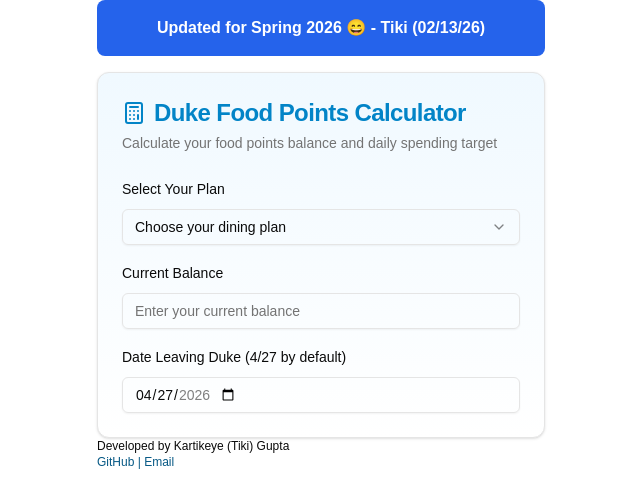
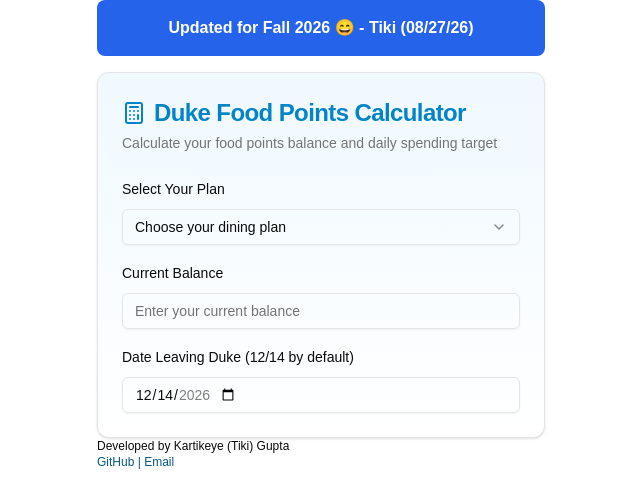
Before and after one commit to kartikeyegupta/foodpoints, a Next.js app: page / in a window 1280 px wide. Shown: the top 504 px of the page, without its empty margins (319-959 px from the left). Built offline with nearby package versions, Linux system fonts and the light colour scheme.

Commit message:
update fall

```diff
--- a/app/page.tsx
+++ b/app/page.tsx
@@ -22,7 +22,7 @@
 export default function FoodPointsCalculator() {
   const [selectedPlan, setSelectedPlan] = useState<keyof typeof PLANS | "">("")
   const [currentBalance, setCurrentBalance] = useState("")
-  const [leavingDate, setLeavingDate] = useState("2026-04-27")
+  const [leavingDate, setLeavingDate] = useState("2026-12-14")
   const [result, setResult] = useState({
     difference: 0,
     dailyTarget: 0,
@@ -41,7 +41,7 @@
     if (!selectedPlan || !currentBalance || !leavingDate) return
 
     const today = new Date()
-    const startDate = new Date('2026-01-05')  // Spring 2026 semester start
+    const startDate = new Date('2026-08-24')  // Fall 2026 semester start
     const endDate = new Date(leavingDate)
     const daysFromStart = Math.floor((today.getTime() - startDate.getTime()) / (1000 * 60 * 60 * 24))
     const totalDays = Math.floor((endDate.getTime() - startDate.getTime()) / (1000 * 60 * 60 * 24))
@@ -95,7 +95,7 @@
   return (
     <>
       <div className="w-full max-w-md mx-auto p-4 bg-blue-600 text-white font-bold rounded-lg mb-4 text-center">
-        Updated for Spring 2026 😄 - Tiki (02/13/26)
+        Updated for Fall 2026 😄 - Tiki (08/27/26)
       </div>
       <Card className="w-full max-w-md mx-auto bg-gradient-to-b from-sky-50 to-white">
         <CardHeader className="space-y-1">
@@ -139,14 +139,14 @@
           </div>
 
           <div className="space-y-2">
-            <Label htmlFor="leavingDate">Date Leaving Duke (4/27 by default)</Label>
+            <Label htmlFor="leavingDate">Date Leaving Duke (12/14 by default)</Label>
             <Input
               id="leavingDate"
               type="date"
-              placeholder="4/27/2026"
+              placeholder="12/14/2026"
               value={leavingDate}
               onChange={(e) => setLeavingDate(e.target.value)}
-              min="2026-01-05"
+              min="2026-08-24"
               max="2026-12-31"
             />
           </div>
--- a/components/ui/points_chart.tsx
+++ b/components/ui/points_chart.tsx
@@ -3,9 +3,9 @@
 import { Table, TableBody, TableCell, TableHead, TableHeader, TableRow } from "@/components/ui/table"
 import { Card, CardContent, CardHeader, CardTitle } from "@/components/ui/card"
 
-// Weekly data points for each plan - Spring 2026 semester (Jan 5 - Apr 27)
+// Weekly data points for each plan - Fall 2026 semester (Aug 24 - Dec 14)
 const WEEKLY_DATA = {
-  "Plan A": [3071.28, 2879.32, 2687.36, 2495.40, 2303.44, 2111.48, 1919.52, 1727.56, 1535.60, 1343.64, 1151.68, 959.72, 767.76, 575.80, 383.84, 191.88, 0.00],
+  "Plan A": [3071.28, 2879.33, 2687.37, 2495.42, 2303.46, 2111.51, 1919.55, 1727.60, 1535.64, 1343.69, 1151.73, 959.78, 767.82, 575.87, 383.91, 191.96, 0.00],
   "Plan B": [3680.80, 3450.75, 3220.70, 2990.65, 2760.60, 2530.55, 2300.50, 2070.45, 1840.40, 1610.35, 1380.30, 1150.25, 920.20, 690.15, 460.10, 230.05, 0.00],
   "Plan C": [4075.33, 3820.62, 3565.91, 3311.21, 3056.50, 2801.79, 2547.08, 2292.37, 2037.67, 1782.96, 1528.25, 1273.54, 1018.83, 764.12, 509.42, 254.71, 0.00],
   "Plan D": [4373.10, 4099.78, 3826.46, 3553.14, 3279.82, 3006.51, 2733.19, 2459.87, 2186.55, 1913.23, 1639.91, 1366.59, 1093.27, 819.95, 546.64, 273.32, 0.00],
@@ -16,10 +16,10 @@
 }
 
 const WEEKS = [
-  "Jan 5", "Jan 12", "Jan 19", "Jan 26",
-  "Feb 2", "Feb 9", "Feb 16", "Feb 23",
-  "Mar 2", "Mar 9", "Mar 16", "Mar 23", "Mar 30",
-  "Apr 6", "Apr 13", "Apr 20", "Apr 27"
+  "Aug 24", "Aug 31", "Sep 7", "Sep 14",
+  "Sep 21", "Sep 28", "Oct 5", "Oct 12",
+  "Oct 19", "Oct 26", "Nov 2", "Nov 9", "Nov 16",
+  "Nov 23", "Nov 30", "Dec 7", "Dec 14"
 ]
 
 interface PointsChartProps {
@@ -31,7 +31,7 @@
 
   const getCurrentWeekIndex = () => {
     const today = new Date()
-    const startDate = new Date('2026-01-05')  // Spring 2026 semester start
+    const startDate = new Date('2026-08-24')  // Fall 2026 semester start
     const weeksPassed = Math.floor((today.getTime() - startDate.getTime()) / (7 * 24 * 60 * 60 * 1000))
     return Math.min(Math.max(0, weeksPassed), WEEKS.length - 1)
   }
```
